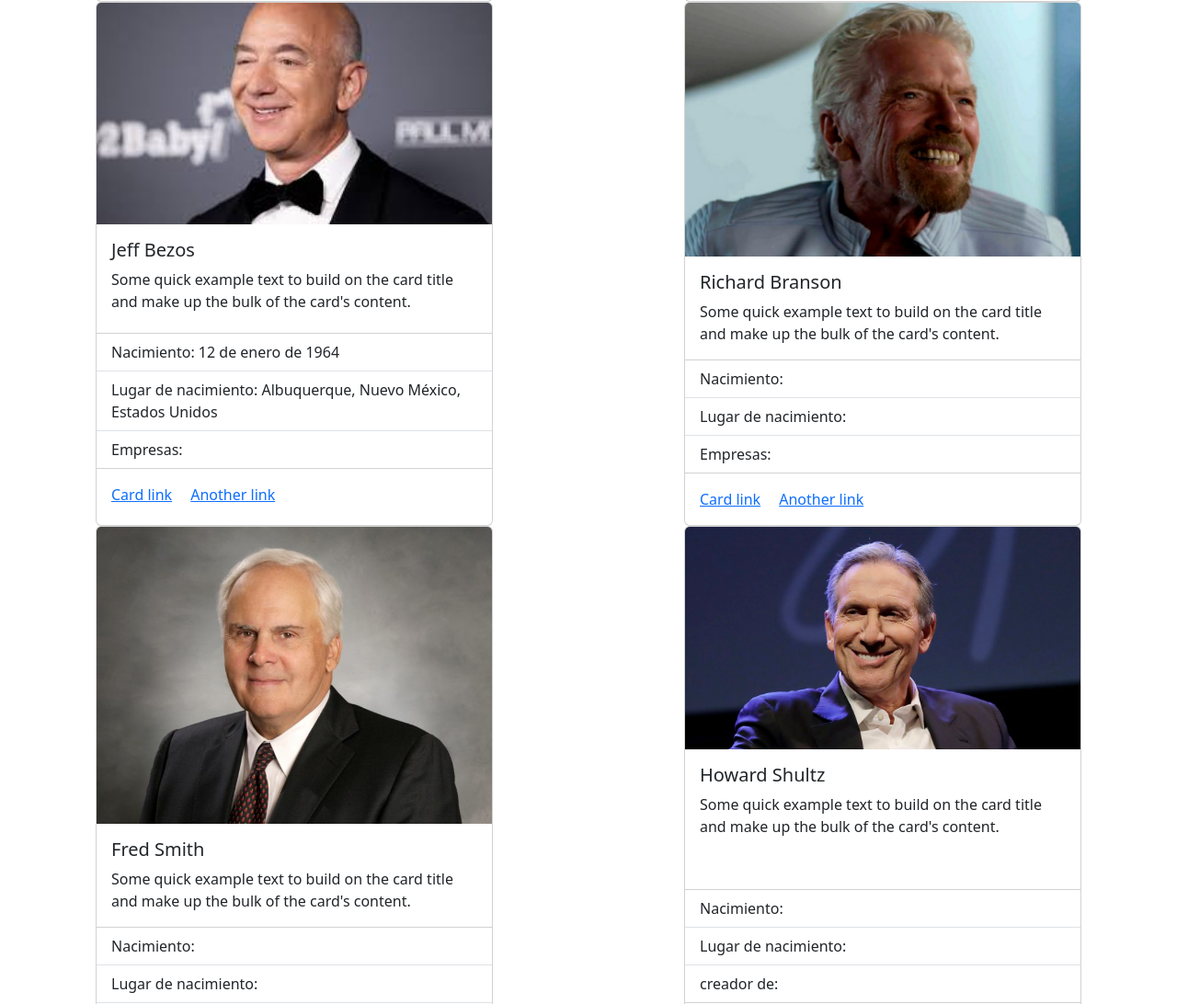
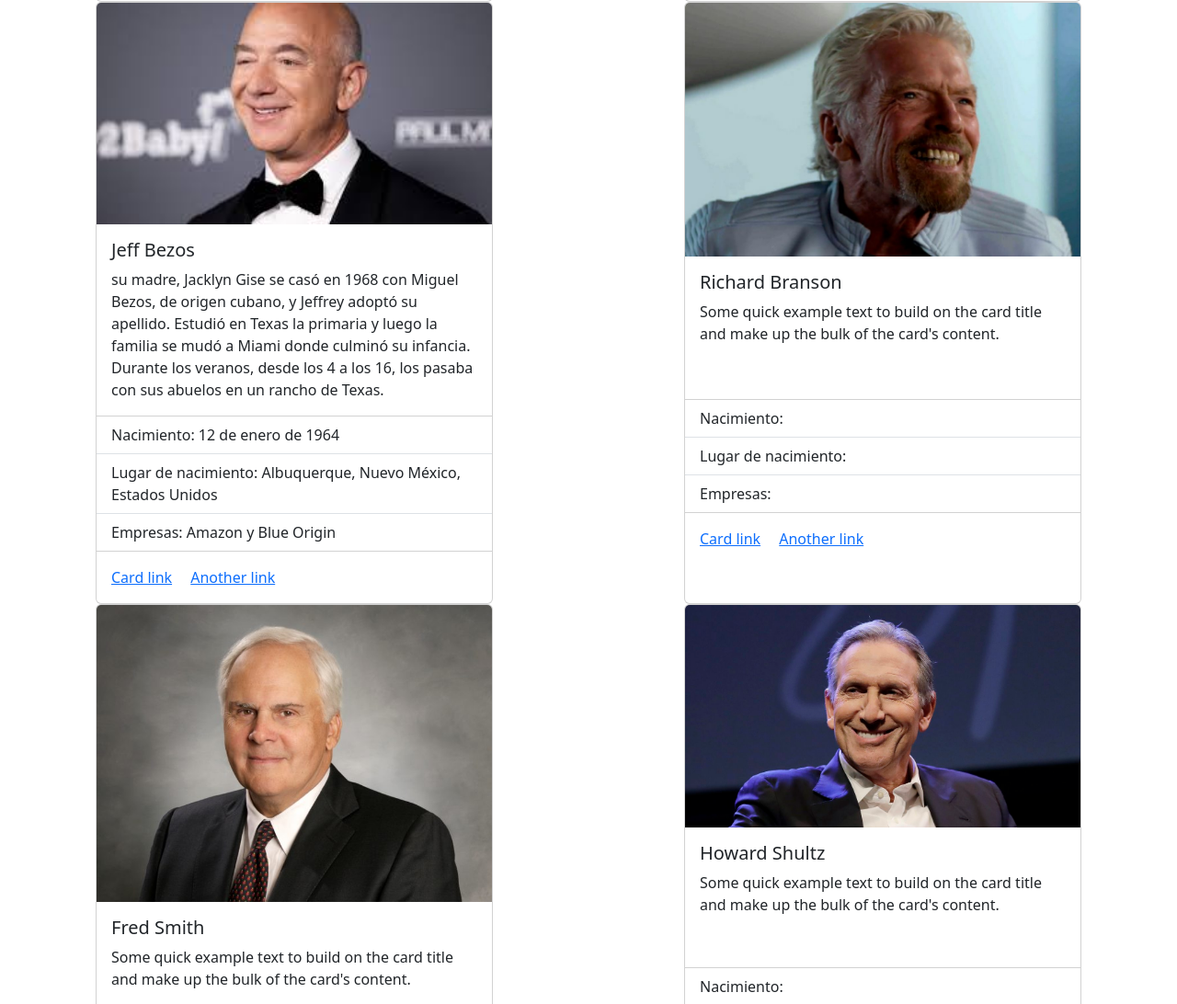
Before and after one commit to SrAdriel/paginaMaestraMirna, a plain HTML site: page pages/emprendedores.html in a window 1280 px wide. Shown: the part 867-1959 px from the top of the page at 92% size. Drawn offline with nearby package versions, Linux system fonts and the light colour scheme.

Commit message:
prueba de que si lo puedo modificar desde mi casa ouyea

```diff
--- a/pages/emprendedores.html
+++ b/pages/emprendedores.html
@@ -75,12 +75,12 @@
             <img src="../imgs/jeff.jpg" class="card-img-top" alt="...">
             <div class="card-body">
               <h5 class="card-title">Jeff Bezos</h5>
-              <p class="card-text">Some quick example text to build on the card title and make up the bulk of the card's content.</p>
+              <p class="card-text">su madre, Jacklyn Gise se casó en 1968 con Miguel Bezos, de origen cubano, y Jeffrey adoptó su apellido. Estudió en Texas la primaria y luego la familia se mudó a Miami donde culminó su infancia. Durante los veranos, desde los 4 a los 16, los pasaba con sus abuelos en un rancho de Texas.</p>
             </div>
             <ul class="list-group list-group-flush">
               <li class="list-group-item">Nacimiento: 12 de enero de 1964</li>
               <li class="list-group-item">Lugar de nacimiento: Albuquerque, Nuevo México, Estados Unidos</li>
-              <li class="list-group-item">Empresas: </li>
+              <li class="list-group-item">Empresas: Amazon y Blue Origin</li>
             </ul>
             <div class="card-body">
               <a href="#" class="card-link">Card link</a>
```
Also changed, not shown: ._index.html (added), css/emprendedores.css (line endings or trailing spaces), index.html (line endings or trailing spaces), pages/empresas internacionales.html (line endings or trailing spaces), pages/empresas nacionales.html (line endings or trailing spaces).
